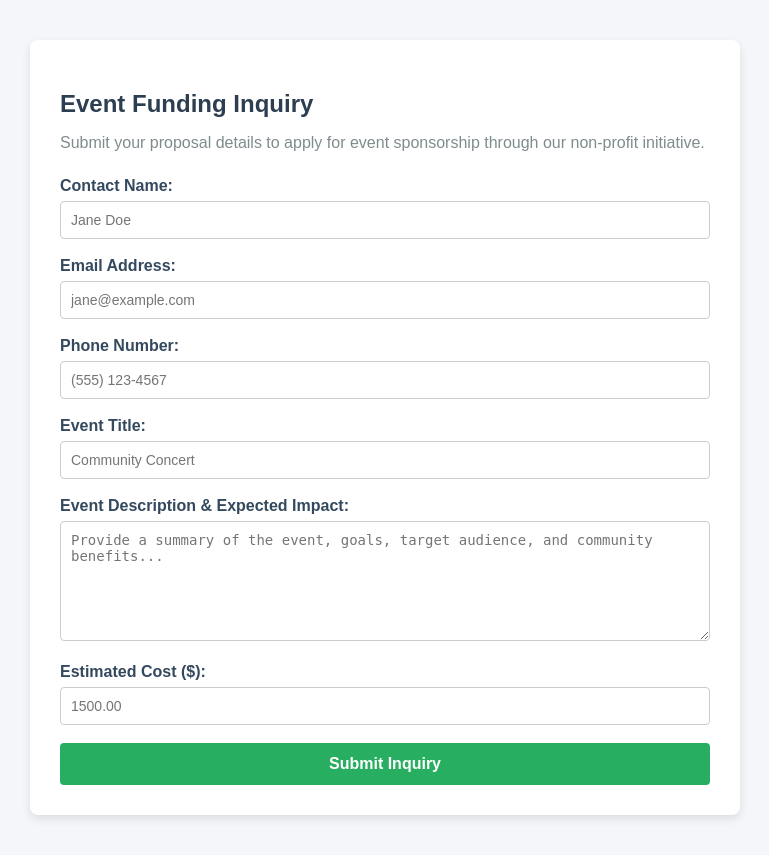
After one commit to Malia27/SaddleBrook-music-association, a Flask app: page /send_inquiry in a window 1280 px wide. The commit adds this page. Shown: the whole page, without its empty margins (255-1024 px from the left). Run offline with Flask 3, Linux system fonts and the light colour scheme.

Commit message:
created inquiry route

```diff
--- a/app.py
+++ b/app.py
@@ -1,10 +1,25 @@
-from flask import Flask
+from flask import Flask, render_template, request, redirect, url_for, flash, app
 
 app = Flask(__name__)
 
 @app.route("/")
 def home():
-    return
+    return render_template("base.html")
+
+@app.route('/send_inquiry', methods=['GET', 'POST'])
+def send_inquiry():
+    if request.method == 'POST':
+        contact_name = request.form.get('contact_name')
+        email = request.form.get('email')
+        phone = request.form.get('phone')
+        event_title = request.form.get('event_title')
+        description = request.form.get('description')
+        estimated_cost = request.form.get('estimated_cost')
+
+        flash('Inquiry submitted successfully! The team will review your inquiry and contact you soon.', 'success')
+        return redirect(url_for('send_inquiry'))
+
+    return render_template('send_inquiry.html')
 
 if __name__ == "__main__":
     app.run(debug=True)
--- /dev/null
+++ b/templates/send_inquiry.html
@@ -0,0 +1,70 @@
+<!DOCTYPE html>
+<html lang="en">
+<head>
+    <meta charset="UTF-8">
+    <title>Event Funding Inquiry</title>
+    <style>
+        body { font-family: Arial, sans-serif; background-color: #f4f6f9; margin: 0; padding: 40px; }
+        .container { max-width: 650px; margin: auto; background: white; padding: 30px; border-radius: 8px; box-shadow: 0 4px 10px rgba(0,0,0,0.1); }
+        h2 { color: #2c3e50; margin-bottom: 5px; }
+        p.subtitle { color: #7f8c8d; margin-bottom: 25px; }
+        .form-group { margin-bottom: 18px; }
+        label { display: block; margin-bottom: 6px; font-weight: bold; color: #34495e; }
+        input[type="text"], input[type="email"], input[type="tel"], input[type="number"], textarea {
+            width: 100%; padding: 10px; border: 1px solid #ccc; border-radius: 4px; box-sizing: border-box; font-size: 14px;
+        }
+        textarea { resize: vertical; height: 120px; }
+        button { background-color: #27ae60; color: white; padding: 12px 20px; border: none; border-radius: 4px; cursor: pointer; font-size: 16px; width: 100%; font-weight: bold; }
+        button:hover { background-color: #219653; }
+        .alert { padding: 15px; margin-bottom: 20px; border-radius: 4px; background-color: #d4edda; color: #155724; border: 1px solid #c3e6cb; }
+    </style>
+</head>
+<body>
+    <div class="container">
+        <h2>Event Funding Inquiry</h2>
+        <p class="subtitle">Submit your proposal details to apply for event sponsorship through our non-profit initiative.</p>
+
+        {% with messages = get_flashed_messages(with_categories=true) %}
+            {% if messages %}
+                {% for category, message in messages %}
+                    <div class="alert">{{ message }}</div>
+                {% endfor %}
+            {% endif %}
+        {% endwith %}
+
+        <form method="POST" action="/send_inquiry">
+            <div class="form-group">
+                <label for="contact_name">Contact Name:</label>
+                <input type="text" id="contact_name" name="contact_name" required placeholder="Jane Doe">
+            </div>
+
+            <div class="form-group">
+                <label for="email">Email Address:</label>
+                <input type="email" id="email" name="email" required placeholder="jane@example.com">
+            </div>
+
+            <div class="form-group">
+                <label for="phone">Phone Number:</label>
+                <input type="tel" id="phone" name="phone" required placeholder="(555) 123-4567">
+            </div>
+
+            <div class="form-group">
+                <label for="event_title">Event Title:</label>
+                <input type="text" id="event_title" name="event_title" required placeholder="Community Concert">
+            </div>
+
+            <div class="form-group">
+                <label for="description">Event Description & Expected Impact:</label>
+                <textarea id="description" name="description" required placeholder="Provide a summary of the event, goals, target audience, and community benefits..."></textarea>
+            </div>
+
+            <div class="form-group">
+                <label for="estimated_cost">Estimated Cost ($):</label>
+                <input type="number" id="estimated_cost" name="estimated_cost" step="0.01" min="0" required placeholder="1500.00">
+            </div>
+
+            <button type="submit">Submit Inquiry</button>
+        </form>
+    </div>
+</body>
+</html>
```
Also changed, not shown: DEVLOG.md (+5 -5 lines), templates/base.html (+8 -7 lines).
